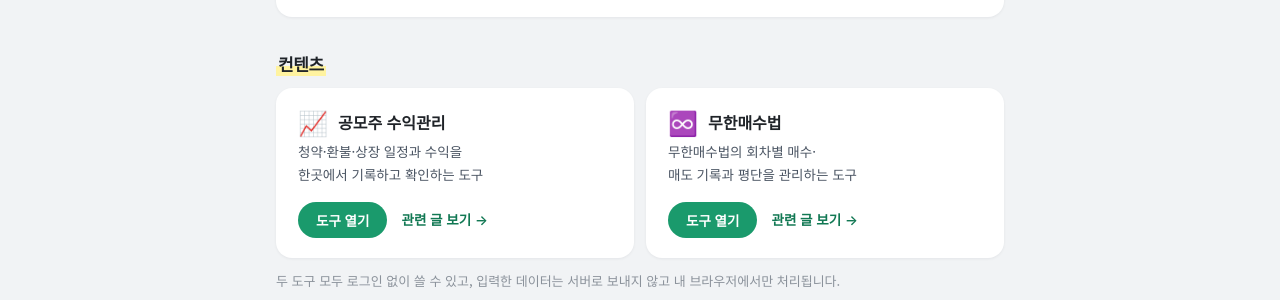
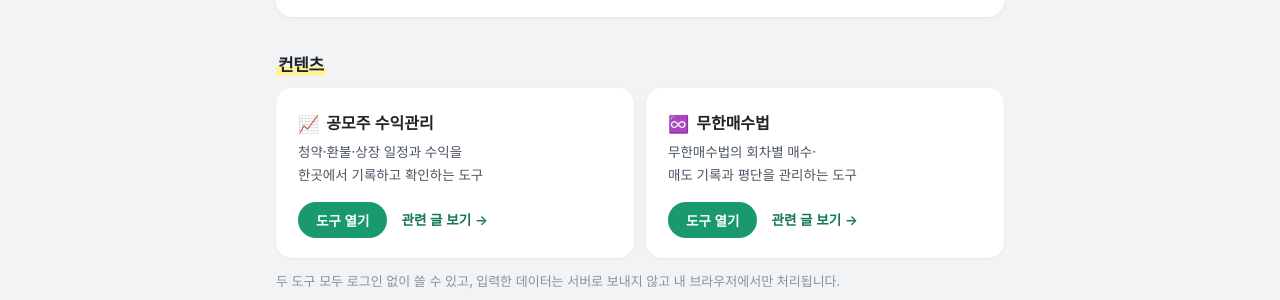
Before and after one commit to mzmzkgu/mzmzkgu.github.io, a Jekyll site: the page built from index.html, in a window 1280 px wide. Shown: the part 315-615 px from the top of the page. Built offline with Jekyll 4.4.1, drawn with Linux system fonts in a browser that asks for light colours.

Commit message:
홈 카드 이모지·제목 간격과 크기 조정, 스타일 파일 캐시 갱신 (#21)
Claude-Session: https://claude.ai/code/session_01HnZqqtAcJR4YGqc3LY19aj

Co-authored-by: Claude <noreply@anthropic.com>

```diff
--- a/_layouts/default.html
+++ b/_layouts/default.html
@@ -15,7 +15,7 @@
   <link rel="preconnect" href="https://fonts.googleapis.com">
   <link rel="preconnect" href="https://fonts.gstatic.com" crossorigin>
   <link href="https://fonts.googleapis.com/css2?family=Noto+Sans+KR:wght@400;500;700;800&display=swap" rel="stylesheet">
-  <link rel="stylesheet" href="{{ '/assets/style.css' | relative_url }}">
+  <link rel="stylesheet" href="{{ '/assets/style.css' | relative_url }}?v={{ site.time | date: '%Y%m%d%H%M' }}">
   {% feed_meta %}
 
   <!-- Google AdSense: 사이트 소유권 확인 + 광고 코드 (ads.txt 는 저장소 루트에 있음) -->
--- a/assets/style.css
+++ b/assets/style.css
@@ -85,8 +85,8 @@ p { margin: 0 0 14px; }
 
 .apps { display: grid; grid-template-columns: repeat(auto-fit, minmax(240px, 1fr)); gap: 12px; }
 .app-card { background: var(--paper); border-radius: var(--radius); box-shadow: var(--shadow); padding: 20px 22px; display: flex; flex-direction: column; }
-.app-card .head { display: flex; align-items: center; gap: 10px; }
-.app-card .icon { font-size: 24px; line-height: 1; flex: none; }
+.app-card .head { display: flex; align-items: center; gap: 7px; }
+.app-card .icon { font-size: 17px; line-height: 1; flex: none; }
 .app-card .name { font-size: 16px; font-weight: 800; }
 .app-card .desc { font-size: 13.5px; color: var(--sub); margin: 4px 0 16px; line-height: 1.7; flex: 1; }
 .app-card .actions { display: flex; align-items: center; gap: 14px; flex-wrap: wrap; }
--- a/index.html
+++ b/index.html
@@ -18,7 +18,7 @@ description: 소액 재테크를 관리하기 위한 공모주 수익관리, 무
   <h2 class="section-title">컨텐츠</h2>
   <div class="apps">
     <div class="app-card">
-      <div class="head"><span class="icon">📈</span><span class="name">공모주 수익관리</span></div>
+      <div class="head"><span class="icon">📈</span> <span class="name">공모주 수익관리</span></div>
       <div class="desc">청약·환불·상장 일정과 수익을 한곳에서 기록하고 확인하는 도구</div>
       <div class="actions">
         <a class="btn" href="{{ '/ipotracker/' | relative_url }}">도구 열기</a>
@@ -26,7 +26,7 @@ description: 소액 재테크를 관리하기 위한 공모주 수익관리, 무
       </div>
     </div>
     <div class="app-card">
-      <div class="head"><span class="icon">♾️</span><span class="name">무한매수법</span></div>
+      <div class="head"><span class="icon">♾️</span> <span class="name">무한매수법</span></div>
       <div class="desc">무한매수법의 회차별 매수·매도 기록과 평단을 관리하는 도구</div>
       <div class="actions">
         <a class="btn" href="{{ '/infinityBuy/' | relative_url }}">도구 열기</a>
```
